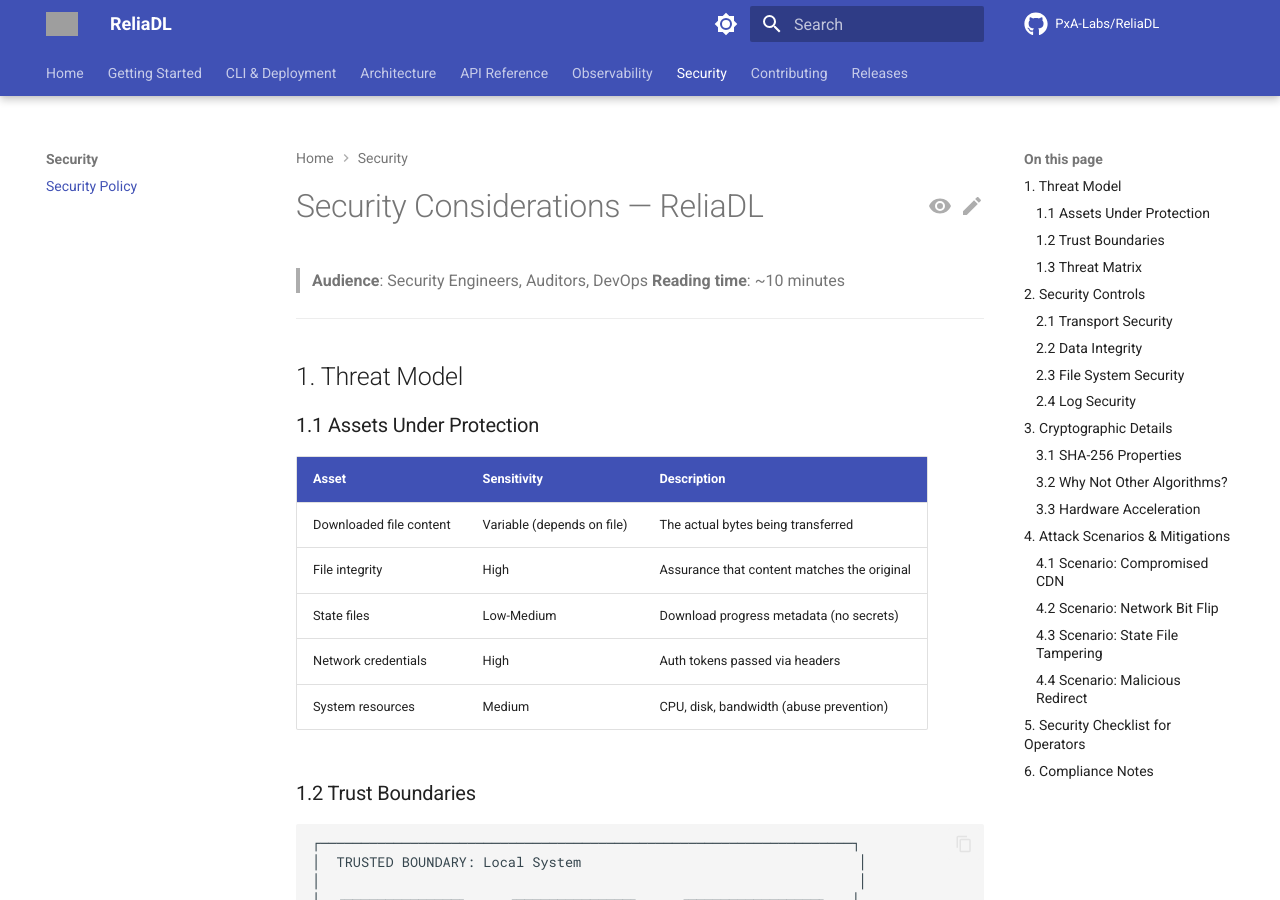
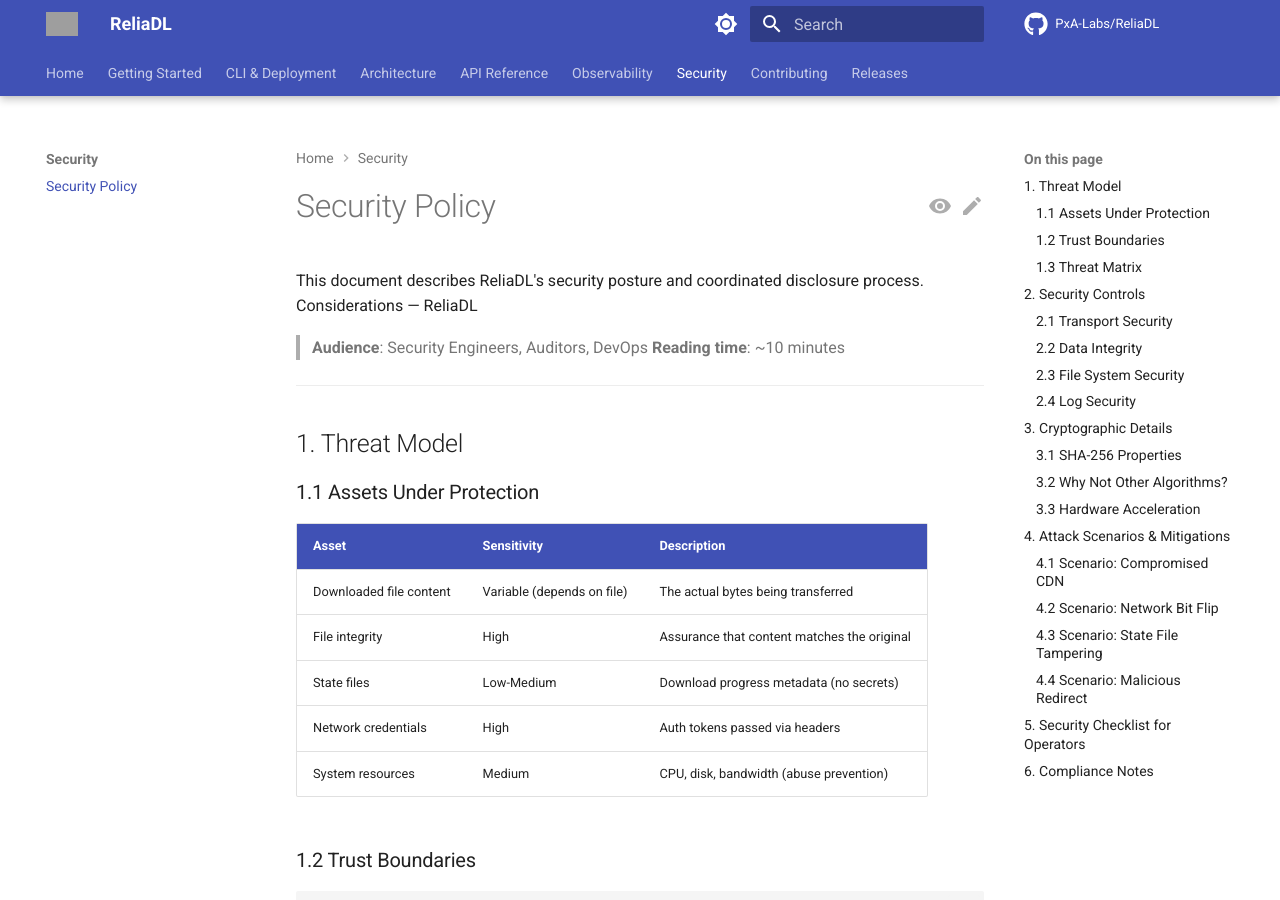
Before and after one commit to PxA-Labs/ReliaDL, an MkDocs documentation site: the page built from docs/SECURITY.md, in a window 1280 px wide and 900 px high. Built offline with MkDocs 1.6.1 and Material for MkDocs 9.7.7, drawn with Linux system fonts in a browser that asks for light colours; comment, search, counter and statistics services are not loaded; the version menu is left out; grey boxes are pictures that could not be loaded.

Commit message:
docs: add last-reviewed date annotation to security policy

```diff
--- a/docs/SECURITY.md
+++ b/docs/SECURITY.md
@@ -1,4 +1,6 @@
-# Security Considerations — ReliaDL
+# Security Policy
+
+This document describes ReliaDL's security posture and coordinated disclosure process. Considerations — ReliaDL
 
 > **Audience**: Security Engineers, Auditors, DevOps
 > **Reading time**: ~10 minutes
@@ -240,3 +242,6 @@
 | **NIST SP 800-131A** | Cryptographic algorithm recommendations | SHA-256 is approved through 2030+ |
 | **SOC 2 Type II** | Security controls for data integrity | Per-chunk + whole-file verification; audit logging |
 | **GDPR** | Data protection | No PII stored; downloads are user-initiated; logs contain no PII |
+
+
+<!-- Last reviewed: 2026-11-02 -->
```
